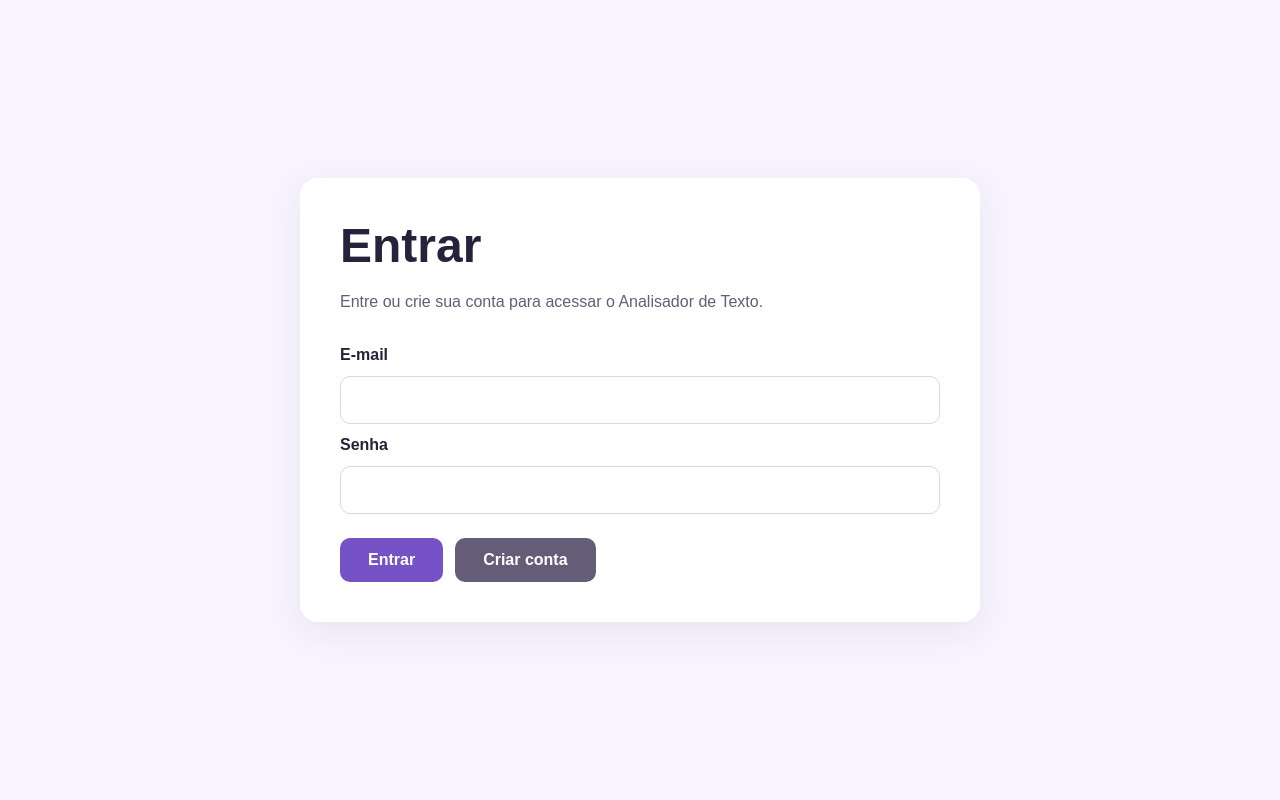
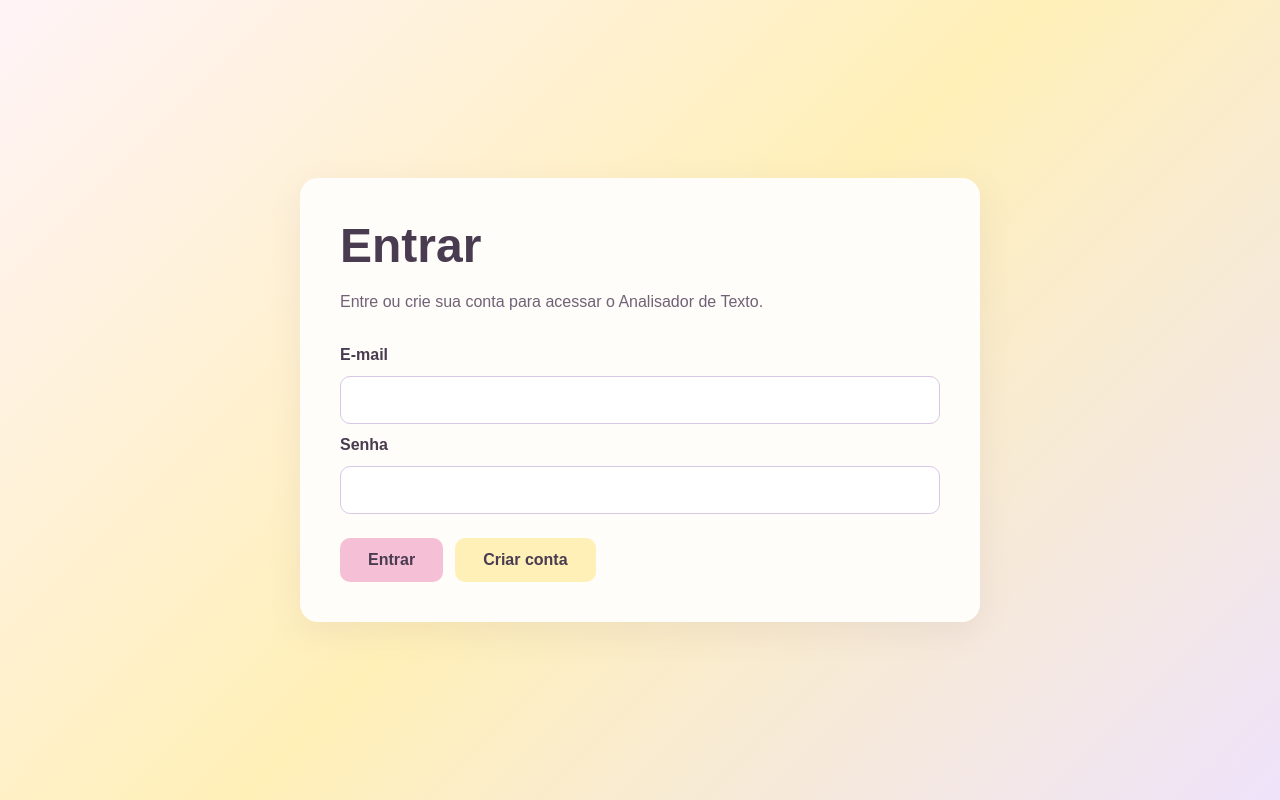
Before and after one commit to kamilleviiihh-bit/curly-spoon, a Next.js app: page /login in a window 1280 px wide. Built offline with nearby package versions, Linux system fonts and the light colour scheme; no server answers.

Commit message:
Atualiza paleta para rosa, amarelo e lilás pastéis

```diff
--- a/app/globals.css
+++ b/app/globals.css
@@ -1,19 +1,24 @@
 :root {
   /* Troque as cores aqui para personalizar o site. */
-  --cor-fundo: #f7f4ff;
-  --cor-cartao: #ffffff;
-  --cor-texto: #28213b;
-  --cor-secundaria: #655d77;
-  --cor-principal: #7652c7;
-  --cor-principal-hover: #5e3dab;
-  --cor-borda: #dcd5e9;
+  --cor-fundo: #fff3f7;
+  --cor-cartao: #fffdf9;
+  --cor-texto: #493b50;
+  --cor-secundaria: #716176;
+  --cor-principal: #f5bfd5;
+  --cor-principal-hover: #eda9c5;
+  --cor-borda: #d8c8e5;
+  --cor-lilas: #eee3fa;
+  --cor-amarelo: #fff0b8;
+  --cor-amarelo-hover: #f5e19d;
+  --cor-foco: #946181;
 }
 
 * { box-sizing: border-box; }
 
 body {
   margin: 0;
-  background: var(--cor-fundo);
+  background: linear-gradient(135deg, var(--cor-fundo), var(--cor-amarelo) 50%, var(--cor-lilas));
+  background-attachment: fixed;
   color: var(--cor-texto);
   font-family: Arial, Helvetica, sans-serif;
 }
@@ -32,7 +37,7 @@ body {
   background: var(--cor-cartao);
   padding: 40px;
   border-radius: 18px;
-  box-shadow: 0 10px 35px #28213b12;
+  box-shadow: 0 10px 35px #71557518;
 }
 
 h1 { font-size: clamp(2rem, 5vw, 3rem); margin: 0 0 12px; }
@@ -47,22 +52,24 @@ textarea {
   font: inherit;
   resize: vertical;
 }
-textarea:focus { outline: 2px solid var(--cor-principal); outline-offset: 2px; }
+textarea:focus { outline: 2px solid var(--cor-foco); outline-offset: 2px; }
 button {
   align-self: flex-start;
   border: none;
   border-radius: 10px;
   background: var(--cor-principal);
-  color: white;
+  color: var(--cor-texto);
   padding: 13px 28px;
   font: inherit;
   font-weight: bold;
   cursor: pointer;
 }
 button:hover { background: var(--cor-principal-hover); }
+button:focus-visible { outline: 2px solid var(--cor-foco); outline-offset: 3px; }
 .resultado { margin-top: 32px; }
 h2 { font-size: 1.2rem; }
 .area-resposta {
+  background: var(--cor-lilas);
   min-height: 100px;
   padding: 16px;
   border: 1px solid var(--cor-borda);
@@ -82,10 +89,11 @@ input {
   border-radius: 10px;
   font: inherit;
 }
-input:focus { outline: 2px solid var(--cor-principal); outline-offset: 2px; }
+input:focus { outline: 2px solid var(--cor-foco); outline-offset: 2px; }
 button:disabled { opacity: 0.65; cursor: wait; }
 .acoes-login { display: flex; flex-wrap: wrap; gap: 12px; }
-.botao-secundario { background: var(--cor-secundaria); }
+.botao-secundario { background: var(--cor-amarelo); }
+.botao-secundario:hover { background: var(--cor-amarelo-hover); }
 .erro { color: #a51d35; line-height: 1.5; }
 .topo {
   display: flex;
@@ -93,7 +101,7 @@ button:disabled { opacity: 0.65; cursor: wait; }
   align-items: center;
   gap: 16px;
   padding: 16px 24px;
-  background: var(--cor-cartao);
+  background: var(--cor-lilas);
   border-bottom: 1px solid var(--cor-borda);
 }
 .email-usuario { overflow-wrap: anywhere; min-width: 0; }
```
